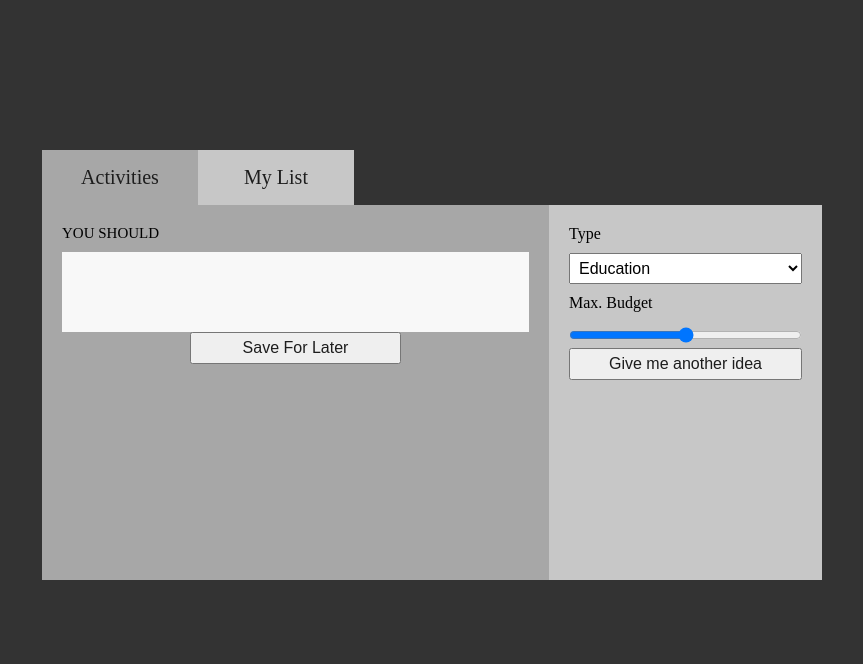
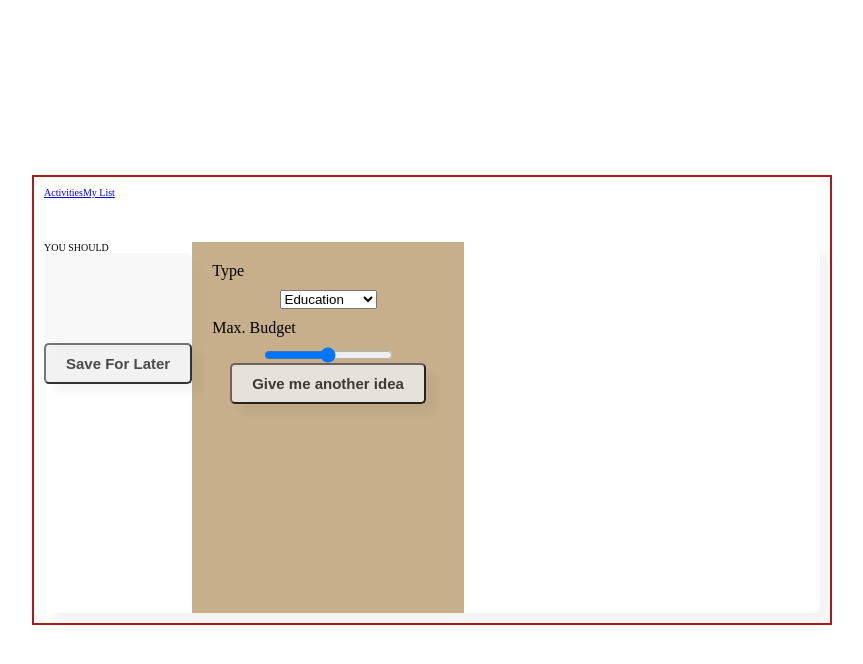
Before and after one commit to maddyrandle/What-To-Do, a React (Create React App) app: page / in a window 1280 px wide. Shown: the top 664 px of the page, without its empty margins (208-1071 px from the left). Built offline with nearby package versions, Linux system fonts and the light colour scheme; no server answers.

Commit message:
Style app

```diff
--- a/src/components/Activities/Activities.scss
+++ b/src/components/Activities/Activities.scss
@@ -1,5 +1,5 @@
-.activities {
-  background-color: $background-medium-dark;
+.activities-container {
+  background: rgba(160, 169, 166, .85);
   align-items: center;
   display: flex;
   flex-direction: column;
@@ -8,28 +8,29 @@
   padding: 1rem 2rem;
 }
 
-.card-title {
-  font-size: 15px;
-  padding-top: 1rem;
+.flex {
+  align-items: center;
+  display: flex;
+  flex-direction: column;
   width: 100%;
 }
 
-.save-activity-btn {
-  color: $font-dark;
-  font-size: 16px;
-  padding: .5rem;
-  width: 50%;
+.you-should {
+  font-size: 15px;
+  padding: 1rem 0;
+  width: 100%;
 }
 
 .activity-card {
+  @include box-shadow-radius;
   background-color: $background-light;
   font-size: 22px;
-  height: 50%;
+  height: 90px;
   padding: 1rem;
   width: 100%;
 }
 
-.activity-description {
+.description {
   height: 100%;
   overflow: scroll;
 }
--- a/src/components/Form/Form.scss
+++ b/src/components/Form/Form.scss
@@ -1,5 +1,5 @@
 .form {
-  background-color: $background-medium;
+  background: rgba(188, 161, 118, .85);
   align-items: center;
   display: flex;
   flex-direction: column;
@@ -13,15 +13,10 @@ label {
   width: 100%;
 }
 
-.input {
-  padding: 1rem;
+#select-type,
+.select-type {
+  background-color: $background-light;
+  padding: 2rem;
   font-size: 16px;
   width: 100%;
 }
-
-.another-btn {
-  color: $font-dark;
-  font-size: 16px;
-  padding: .5rem;
-  width: 50%;
-}
--- a/src/components/MyList/MyList.scss
+++ b/src/components/MyList/MyList.scss
@@ -1,6 +1,7 @@
 .mylist {
+  @include box-shadow-radius;
+  background: rgba(160, 169, 166, .85);
   align-items: center;
-  background-color: $background-medium;
   display: flex;
   flex-direction: column;
   height: 95%;
@@ -9,6 +10,7 @@
 }
 
 .mylist-card {
+  @include box-shadow-radius;
   background-color: $background-light;
   font-size: 22px;
   margin: 1rem;
@@ -38,15 +40,6 @@
 
 }
 
-.clear-all-btn {
-  @include button;
-  border: none;
-  font-size: 16px;
-  margin: 2rem;
-  padding: 1rem;
-  width: 40%;
-}
-
 .empty-userlist-msg {
   font-size: 24px;
   padding: 3rem;
--- a/src/components/Nav/Nav.scss
+++ b/src/components/Nav/Nav.scss
@@ -1,26 +1,18 @@
-.nav {
+nav {
   display: flex;
   height: 60px;
   width: 45%;
 }
 
-.activities-btn,
-.favorites-btn {
-  @include button;
+.nav-link {
+  @include button($background-dark);
+  background: rgba(160, 169, 166, .85);
   align-items: center;
   color: $font-dark;
   display: flex;
   font-size: 2rem;
+  height: 100%;
   justify-content: center;
-  height: 100%;
   text-decoration: none;
   width: 50%;
 }
-
-.activities-btn {
-  background-color: $background-medium-dark;
-}
-
-.favorites-btn {
-  background-color: $background-medium;
-}
--- a/src/index.scss
+++ b/src/index.scss
@@ -1,10 +1,9 @@
 @import './scss/variables';
 @import './scss/mixins';
 @import './src/components/Nav/Nav';
-@import './src/components/MyList/MyList';
 @import './src/components/Activities/Activities';
 @import './src/components/Form/Form';
-
+@import './src/components/MyList/MyList';
 
 * {
   box-sizing: border-box;
@@ -19,27 +18,33 @@ html {
 
 body,
 #root {
-  background-color: $background-dark;
   height: 100vh;
   width: 100vw;
 }
 
 #root {
-  // background-image: url('src/assets/paint.jpg');
   align-items: center;
+  // background-image: url('https://i.postimg.cc/k42RsLk6/boredbackground.jpg');
+  // background-position: center;
+  // background-repeat: no-repeat;
+  // background-size: cover;
   display: flex;
   justify-content: center;
 }
 
 .app-container {
   height: 600px;
-  margin-bottom: 7rem;
   width: 90%;
 }
 
 .card {
+  @include box-shadow-radius;
   height: 95%;
   width: 100%;
+}
+
+button {
+  @include button($background-dark);
 }
 
 #blockColorblindContent {
--- a/src/media-queries.scss
+++ b/src/media-queries.scss
@@ -1,5 +1,6 @@
 @media (min-width: 768px) {
   .app-container {
+    border: $initial-border;
     display: flex;
     flex-direction: column;
     height: 450px;
@@ -16,21 +17,13 @@
     width: 100%;
   }
 
-  .activities {
+  .activities-container {
     height: 100%;
-    justify-content: initial;
+    justify-content: space-between;
     width: 65%;
-
-    .card-title {
-      padding-bottom: 1rem;
-    }
 
     .activity-card {
       height: 80px;
-    }
-
-    .save-activity-btn {
-      width: 45%;
     }
   }
 
@@ -39,12 +32,9 @@
     padding: 1rem 2rem;
     width: 35%;
 
-    .input {
+    #select-type,
+    .select-type {
       padding: .5rem;
-    }
-
-    .another-btn {
-      width: 100%;
     }
   }
 
--- a/src/scss/mixins.scss
+++ b/src/scss/mixins.scss
@@ -1,51 +1,22 @@
-// @mixin rounded-corners($radius) {
-//   -webkit-border-radius: $radius;
-//      -moz-border-radius: $radius;
-//       -ms-border-radius: $radius;
-//           border-radius: $radius;
-// }
+@mixin box-shadow-radius {
+  border-radius: 7px;
+  box-shadow: 10px 10px 10px rgba(0, 0, 0, 0.05);
+}
 
-@mixin button {
+@mixin button($color) {
+  align-self: center;
+  border-radius: 5px;
+  box-shadow: 10px 10px 10px rgba(0, 0, 0, 0.05);
+  color: $font-dark;
   cursor: pointer;
+  font-size: 1.5rem;
+  font-weight: bold;
+  opacity: .8;
+  padding: 1rem 2rem;
   &:hover {
-    color: $font-light;
-    transition: opacity .2s;
+    background-color: $color;
+    color: white;
+    opacity: 1;
+    transition: color .5s, background-color .5s, opacity .5s;
   }
 }
-
-@mixin nav-active {
-  background-color: $background-medium-dark;
-}
-
-
-
-// @mixin container-grid {
-//   display: grid;
-//   grid-template: auto / repeat(1, 1fr);
-//   margin: 0 auto;
-//   grid-gap: 50px;
-// }
-
-// @mixin box-shadow-radius {
-//   border-radius: 7px;
-//   box-shadow: 10px 10px 10px rgba(0, 0, 0, 0.05);
-// }
-
-// @mixin button($color) {
-//   align-self: center;
-//   border-radius: 5px;
-//   cursor: pointer;
-//   padding: 10px 40px;
-//   border: 2px solid $color;
-//   font-size: 1.2rem;
-//   font-weight: bold;
-//   opacity: .8;
-//   box-shadow: 10px 10px 10px rgba(0, 0, 0, 0.05);
-//   color: $color;
-//   &:hover {
-//     opacity: 1;
-//     color: #fff;
-//     background-color: $color;
-//     transition: color .5s, background-color .5s, opacity .5s;
-//   }
-// }
--- a/src/scss/variables.scss
+++ b/src/scss/variables.scss
@@ -1,4 +1,4 @@
-$initial-border: 2px solid red;
+$initial-border: 2px solid #ad1c17;
 
 // FONTS
 $font-light: #fafafa;
```
